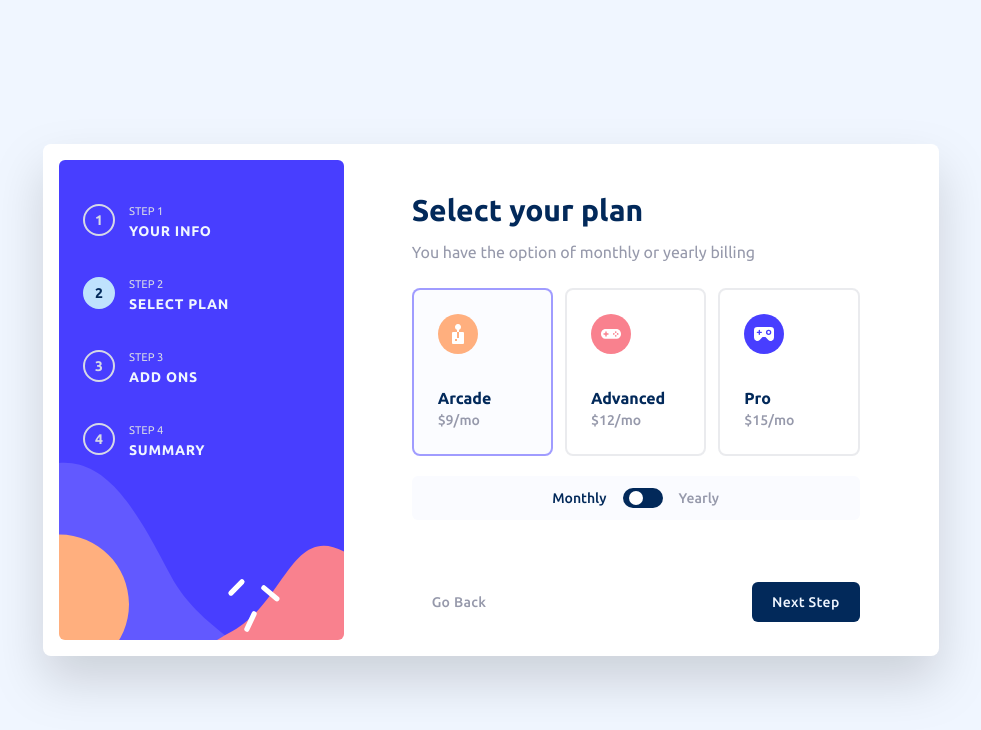
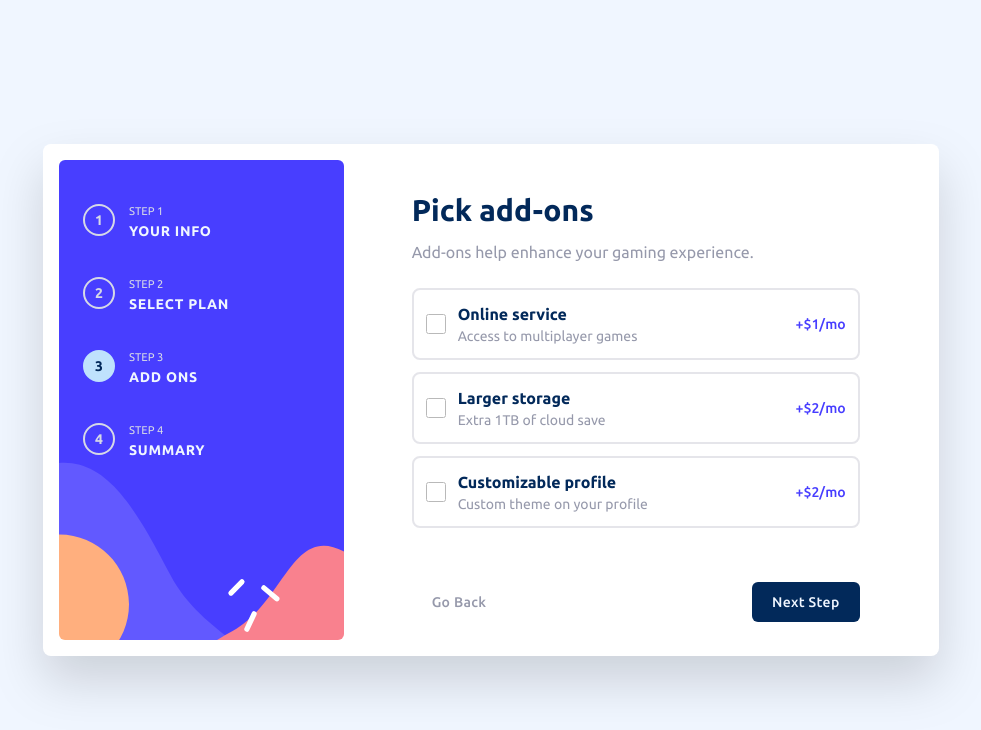
Before and after one commit to kanuos/FEM-multi-step-form, a Svelte app: page / in a window 1280 px wide. Shown: the top 730 px of the page, without its empty margins (149-1130 px from the left). Built offline with nearby package versions, Linux system fonts and the light colour scheme.

Commit message:
Add ons - addOn component - data and ts for metadata - converted public function as static in MyPlan class

```diff
--- a/src/App.svelte
+++ b/src/App.svelte
@@ -11,9 +11,10 @@
   } from "./ts-support";
   import { UserValidator } from "./helper";
   import PlanForm from "./lib/PlanForm.svelte";
+  import AddOnSelector from "./lib/AddOnSelector.svelte";
 
   // reactive state
-  $: currentStepIndex = 1;
+  $: currentStepIndex = 2;
   $: showBtns = true;
   $: formData = {
     user: {
@@ -51,16 +52,17 @@
   function handleClickBtn({ detail }) {
     const { type }: { type: NavButtonType } = detail;
 
+    // confirm button is clicked
+
     // check if type is back
     if (type === "back") {
       stepBackward();
       return;
     }
 
-    // user clicked next/confirm
-
     // First section and the user clicks the next button
-    if (currentStepIndex === 0 && type === "next") {
+    if (type === "next") {
+      if (currentStepIndex === 0) {
         // validate personal info using the validator
         const { error } = UserValidator.validate(formData.user);
         if (error) {
@@ -75,7 +77,7 @@
         }
         // valid form data hence remove all errors (if they exist)
         resetErrors();
-      // step forward to the next slot
+      }
       stepForward();
     }
     console.log(type, formData);
@@ -113,6 +115,11 @@
           bind:billingFrequency={formData.billingFrequency}
           on:toggle-frequency={toggleBillingFrequency}
         />
+      {:else if currentStepIndex === 2}
+        <AddOnSelector
+          bind:selectedAddOns={formData.addOns}
+          bind:billingFrequency={formData.billingFrequency}
+        />
       {/if}
     </div>
     <ul
--- a/src/data.ts
+++ b/src/data.ts
@@ -2,7 +2,7 @@ import arcade from "./assets/icon-arcade.svg";
 import advanced from "./assets/icon-advanced.svg";
 import pro from "./assets/icon-pro.svg";
 
-import type { BillingFrequencyType, PlanType } from "./ts-support"
+import type { BillingFrequencyType, IAddOnMetadata, PlanType } from "./ts-support"
 
 export const steps: string[] = [
     "your info",
@@ -69,7 +69,7 @@ export class MyPlan {
         }
     }
 
-    getBillingFactor(billFrequency: BillingFrequencyType): { factor: number, short: string } {
+    static getBillingFactor(billFrequency: BillingFrequencyType): { factor: number, short: string } {
         return billFrequency === "monthly" ? {
             factor: 1,
             short: "mo"
@@ -80,3 +80,24 @@ export class MyPlan {
     }
 
 }
+
+export const addOnMetadata: IAddOnMetadata[] = [
+    {
+        heading: "Online service",
+        desc: 'Access to multiplayer games',
+        monthly: 1,
+        yearly: 10
+    },
+    {
+        heading: "Larger storage",
+        desc: 'Extra 1TB of cloud save',
+        monthly: 2,
+        yearly: 20
+    },
+    {
+        heading: "Customizable profile",
+        desc: 'Custom theme on your profile',
+        monthly: 2,
+        yearly: 20
+    },
+]
--- /dev/null
+++ b/src/lib/AddOnSelector.svelte
@@ -0,0 +1,49 @@
+<script lang="ts">
+  import { formMetadata, addOnMetadata, MyPlan } from "../data";
+  import type { BillingFrequencyType } from "../ts-support";
+  import FormLayout from "./FormLayout.svelte";
+
+  // props
+  export let billingFrequency: BillingFrequencyType;
+  export let selectedAddOns: string[];
+</script>
+
+<FormLayout heading={formMetadata[2].heading} desc={formMetadata[2].desc}>
+  <div
+    slot="form-body"
+    class="flex flex-col items-start justify-start gap-5 w-full mt-6"
+  >
+    <div class="flex flex-col items-stretch justify-start gap-3 w-full">
+      {#each addOnMetadata as addOn, i (i)}
+        <label
+          for={addOn.heading}
+          class="border-2 rounded-lg p-3 flex items-center justify-between gap-3 cursor-pointer
+          {selectedAddOns.includes(addOn.heading)
+            ? 'bg-primary-3/10 border-primary-2/75'
+            : 'border-neutral-1/25'}"
+        >
+          <input
+            id={addOn.heading}
+            type="checkbox"
+            name="addOn"
+            bind:group={selectedAddOns}
+            value={addOn.heading}
+            class=" accent-neutral-1 opacity-50 checked:opacity-100 h-5 w-5 shrink-0 checked:accent-primary-2 rounded-md"
+          />
+          <p class="flex flex-col items-start flex-grow">
+            <strong class="text-primary-1">
+              {addOn.heading}
+            </strong>
+            <span class="text-neutral-1 text-sm">
+              {addOn.desc}
+            </span>
+          </p>
+
+          <span class="text-primary-2 text-sm font-medium">
+            +${addOn.monthly}/{MyPlan.getBillingFactor(billingFrequency).short}
+          </span>
+        </label>
+      {/each}
+    </div>
+  </div>
+</FormLayout>
--- a/src/lib/PlanButton.svelte
+++ b/src/lib/PlanButton.svelte
@@ -10,7 +10,7 @@
   // reactive data
   $: planObj = new MyPlan(plan);
   $: planData = planObj.getPlanDetail();
-  $: billSchedule = planObj.getBillingFactor(billingFrequency);
+  $: billSchedule = MyPlan.getBillingFactor(billingFrequency);
   $: isSelected = plan === selectedPlan;
 </script>
 
--- a/src/ts-support.ts
+++ b/src/ts-support.ts
@@ -3,3 +3,10 @@ export type NavButtonType = "confirm" | "next" | "back";
 export type PlanType = "arcade" | "advanced" | "pro";
 
 export type BillingFrequencyType = "monthly" | "yearly";
+
+export type IAddOnMetadata = {
+    [k in BillingFrequencyType]: number;
+} & {
+    heading: string;
+    desc: string;
+};
```
Lines whose indentation alone changed are shown as unchanged.
